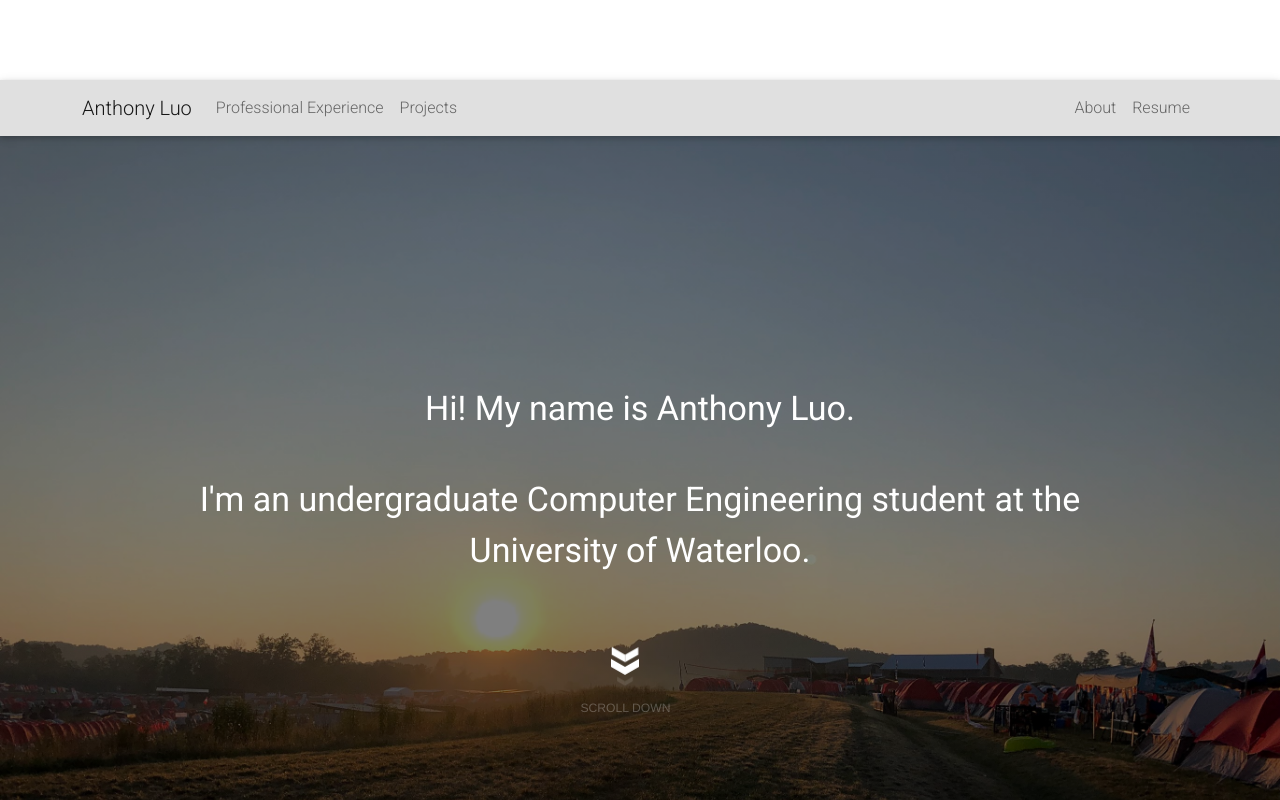
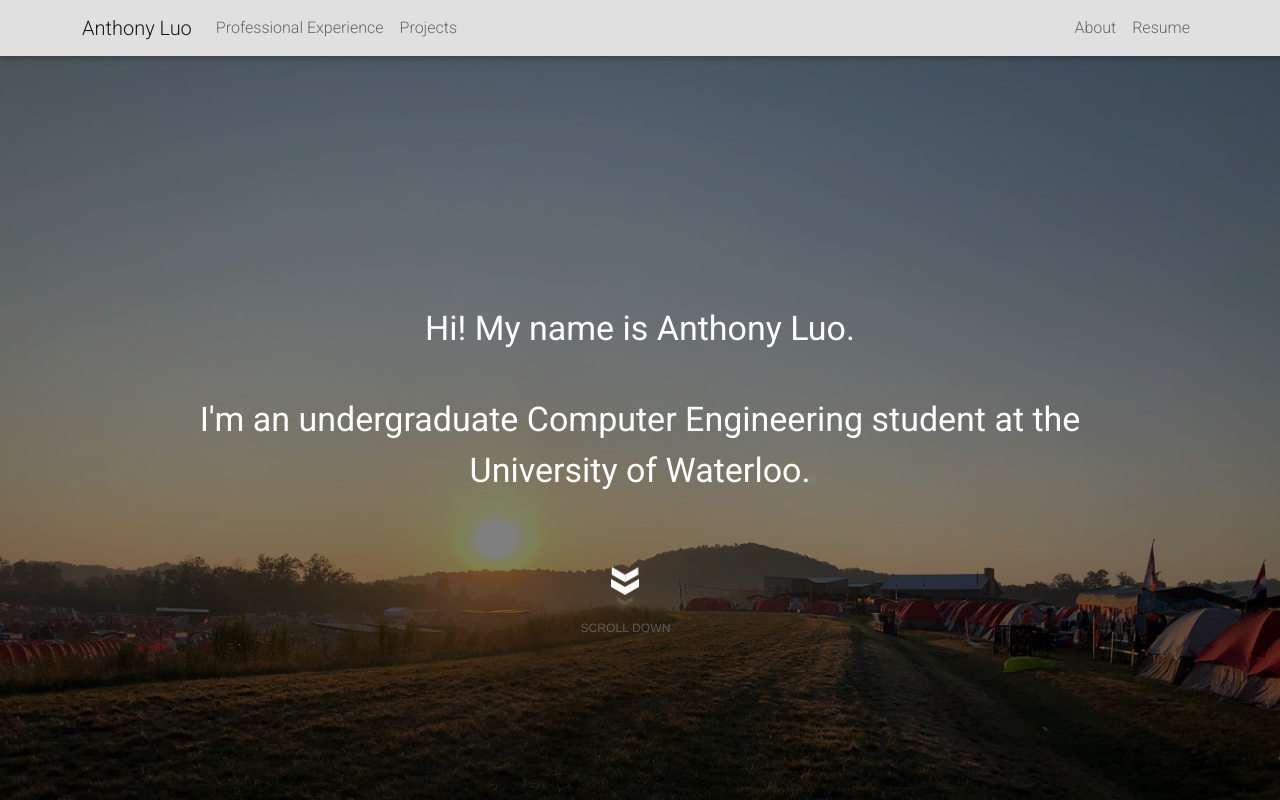
Before and after one commit to antholuo/antholuo.github.io, a React (Create React App) app: page /about in a window 1280 px wide. Shown: the top 800 px of the page. Built offline with nearby package versions, Linux system fonts and the light colour scheme.

Commit message:
fix site padding

```diff
--- a/src/About.css
+++ b/src/About.css
@@ -1,6 +1,5 @@
 body {
   text-align: center;
-  padding: 80px 0px;
 }
 .hexa:hover {
   background: #34495e;
--- a/src/App.js
+++ b/src/App.js
@@ -28,7 +28,7 @@ function App() {
   return (
     <Router basename='/'>
       <div className="App">
-        <Navbar bg="light">
+        <Navbar bg="light" fluid="sm">
           <Container>
             <Navbar.Brand as={Link} to="/">Anthony Luo</Navbar.Brand>
             <Navbar.Toggle aria-controls="responsive-navbar-nav" />
```
Also changed, not shown: src/App.css (line endings or trailing spaces).
